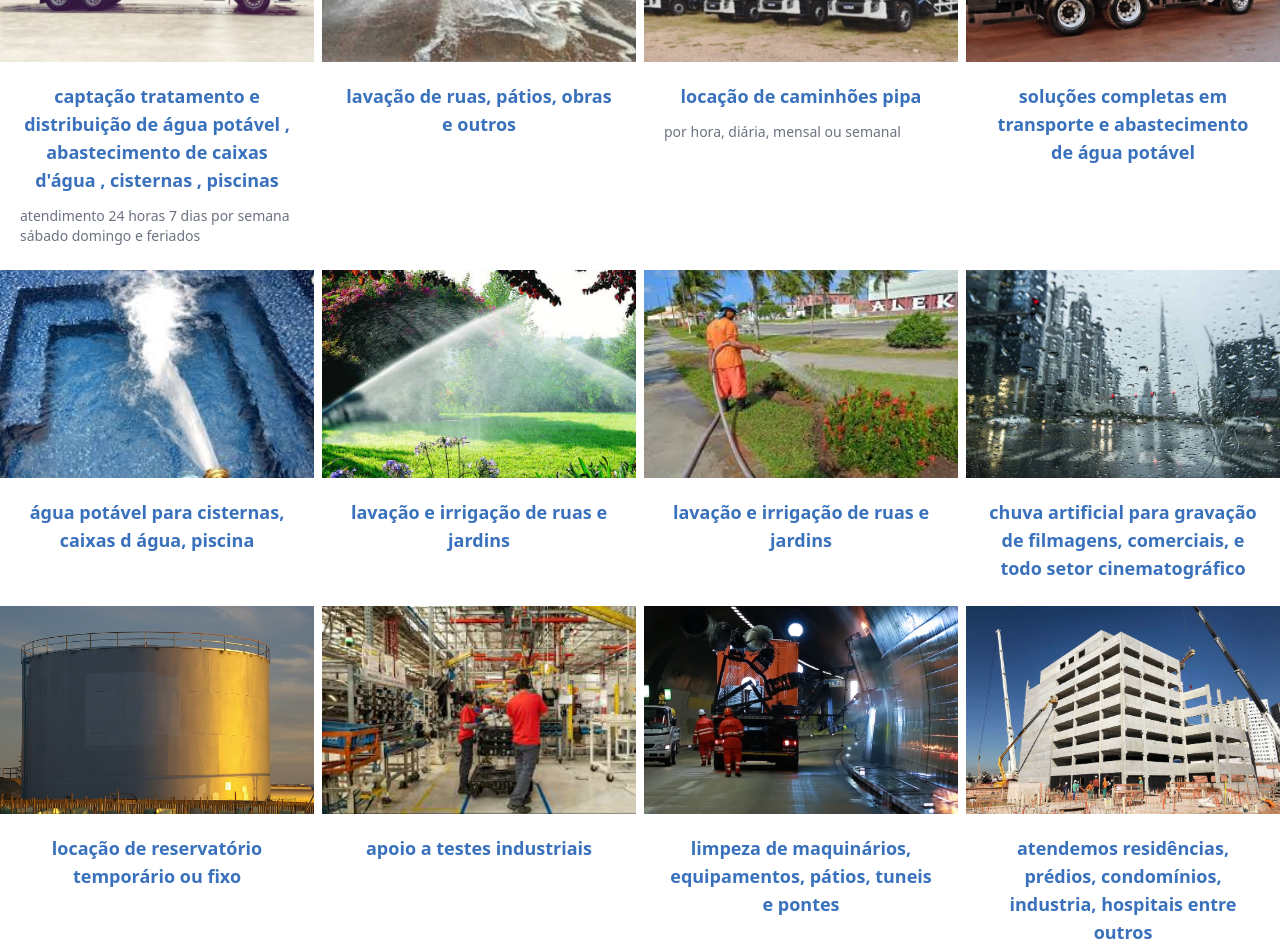
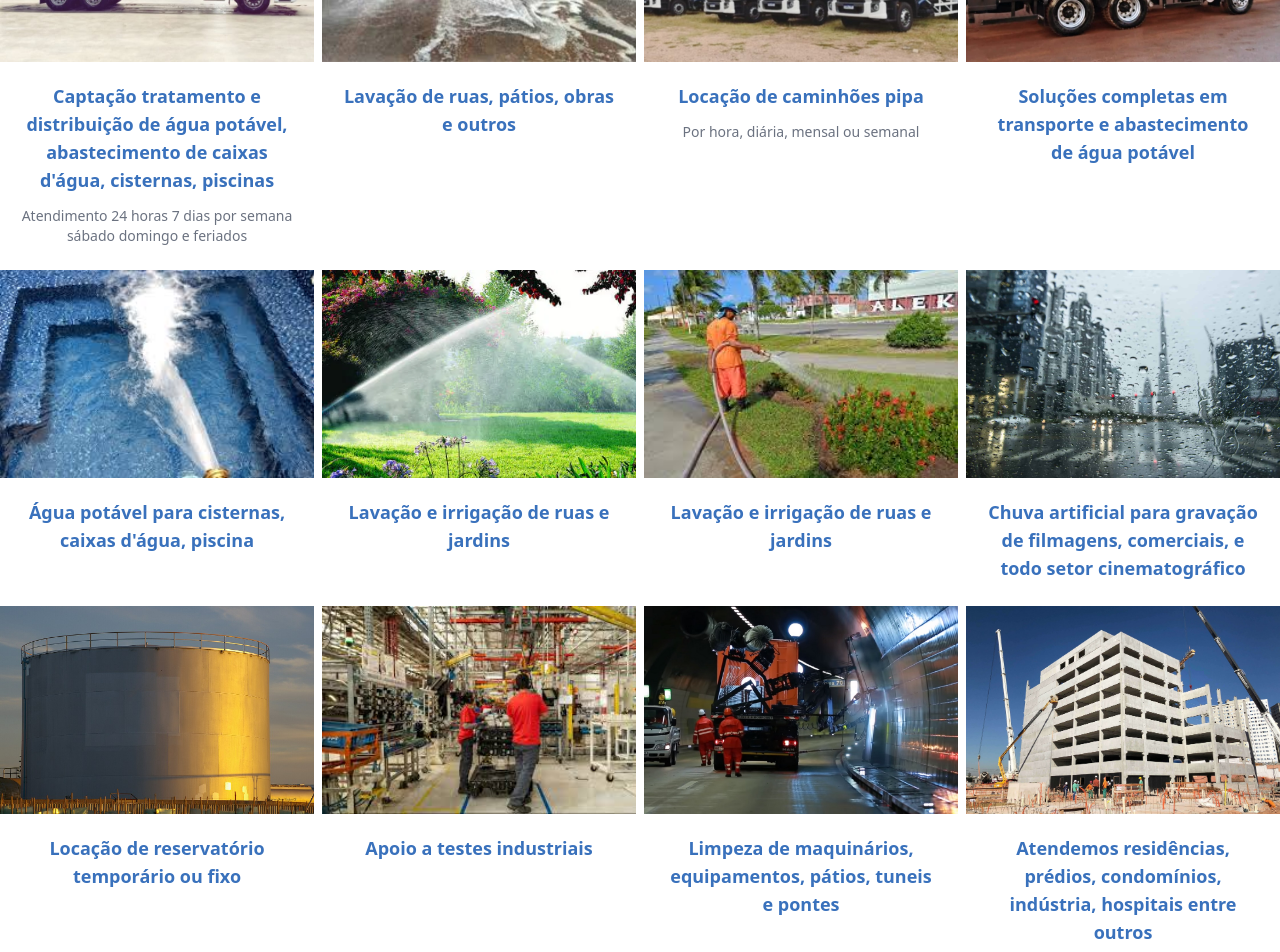
Before and after one commit to matheusbat28/rica, a React (Vite) app in the folder frontend/: page / in a window 1280 px wide. Shown: the part 1040-1992 px from the top of the page. Built offline with nearby package versions, Linux system fonts and the light colour scheme.

Commit message:
atualiza nomes e descrições dos serviços para correção de formatação e consistência

```diff
--- a/frontend/src/controls/services.json
+++ b/frontend/src/controls/services.json
@@ -1,8 +1,8 @@
 [
     {
         "img": "./src/assets/s1.jpg",
-        "name": "Captação tratamento e distribuição de água potável , abastecimento de caixas d'água , cisternas , piscinas",
-        "service": "atendimento 24 horas 7 Dias por semana sábado domingo e feriados"
+        "name": "Captação tratamento e distribuição de água potável, abastecimento de caixas d'água, cisternas, piscinas",
+        "service": "Atendimento 24 horas 7 dias por semana sábado domingo e feriados"
     },
     {
         "img": "./src/assets/s15.jpg",
@@ -11,7 +11,7 @@
     {
         "img": "./src/assets/s14.jpg",
         "name": "Locação de caminhões pipa",
-        "service": "por hora, diária, mensal ou semanal"
+        "service": "Por hora, diária, mensal ou semanal"
     },
     {
         "img": "./src/assets/aa533cfd-da88-4698-bb75-607f65c95f25.jpg",
@@ -19,15 +19,15 @@
     },
     {
         "img": "./src/assets/s11.jpeg",
-        "name": "Água potável para cisternas,  caixas d água, piscina"
+        "name": "Água potável para cisternas, caixas d'água, piscina"
     },
     {
         "img": "./src/assets/s12.webp",
-        "name": "lavação e irrigação de ruas e jardins"
+        "name": "Lavação e irrigação de ruas e jardins"
     },
     {
         "img": "./src/assets/s7.jpeg",
-        "name": "LAVAÇÃO E IRRIGAÇÃO DE RUAS E JARDINS"
+        "name": "Lavação e irrigação de ruas e jardins"
     },
     {
         "img": "./src/assets/s13.jpg",
@@ -35,11 +35,11 @@
     },
     {
         "img": "./src/assets/s5.jpg",
-        "name": "LOCAÇÃO DE RESERVATÓRIO TEMPORÁRIO OU FIXO"
+        "name": "Locação de reservatório temporário ou fixo"
     },
     {
         "img": "./src/assets/s3.jpeg",
-        "name": "APOIO A TESTES INDUSTRIAIS"
+        "name": "Apoio a testes industriais"
     },
     {
         "img": "./src/assets/s2.jpg",
@@ -47,17 +47,14 @@
     },
     {
         "img": "./src/assets/s10.jpg",
-        "name": "Atendemos residências, prédios, condomínios, industria, hospitais entre outros"
+        "name": "Atendemos residências, prédios, condomínios, indústria, hospitais entre outros"
     },
     {
         "img": "./src/assets/image.png",
-        "name": " transporte de máquinas e equipamentos pesados"
+        "name": "Transporte de máquinas e equipamentos pesados"
     },
     {
         "img": "./src/assets/568da884-967f-419b-9246-f435721b7e71.jpg",
         "name": "Escavadeira hidráulica disponível para locação"
     }
-
-
-
 ]
--- a/frontend/src/pages/home/index.jsx
+++ b/frontend/src/pages/home/index.jsx
@@ -155,12 +155,12 @@ export default function Home() {
                 <h1 className="uppercase text-center text-3xl md:text-4xl text-sea font-bold">nossos serviços</h1>
                 <p className="text-center text-gray-500 mt-5">Todos os serviços são disponibilizados 24 horas por dia, todos os dias da semana, incluindo sábados, domingos e feriados.</p>
 
-                <div className="grid grid-cols-1 md:grid-cols-2 lg:grid-cols-4 mt-20 gap-2 lowercase">
+                <div className="grid grid-cols-1 md:grid-cols-2 lg:grid-cols-4 mt-20 gap-2">
                     {services.map((service, index) => (
                         <div key={index} className="">
                             <img src={service.img} alt="" className="object-cover w-full h-52" />
                             <h1 className="text-lg text-center font-bold text-sea mx-5 mt-5">{service.name}</h1>
-                            <p className="text-sm text-gray-500 mx-5 mt-3 mb-4">{service.service}</p>
+                            <p className="text-sm text-center text-gray-500 mx-5 mt-3 mb-4">{service.service}</p>
                         </div>
                     ))}
 
```
